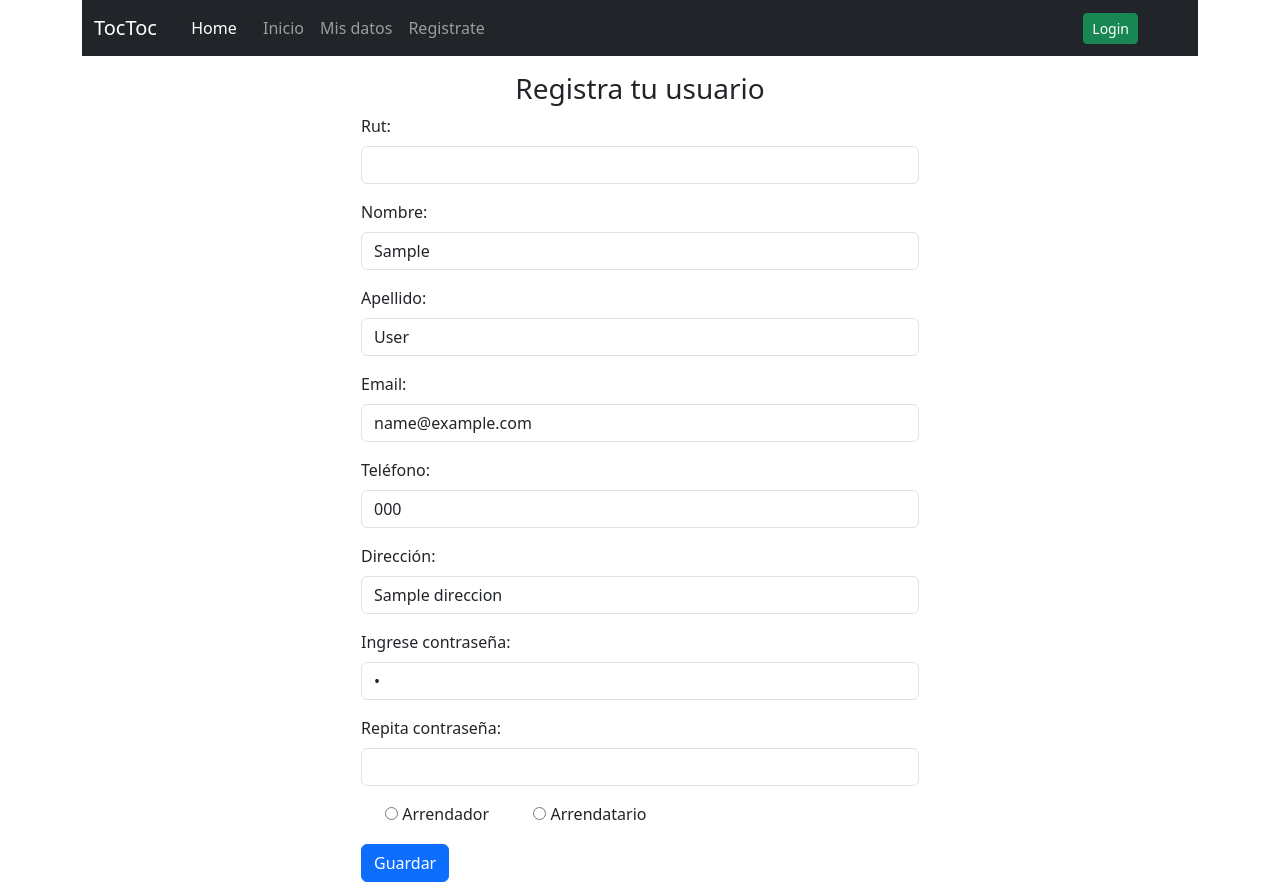
After one commit to Maxabraham86/proyecto_m7, a Django app: template main/templates/register.html in a window 1280 px wide. The commit adds this page. Run offline with Django 3.2, Linux system fonts and the light colour scheme; the template is opened without the code that fills it: most values are stand-ins (such as "Sample title", 1, 10 or a date in 2020); one stand-in notice (Sample message) is shown; some web fonts are replaced.

Commit message:
[UPDATE] se mejoran las vistas tanto de main como de inmueble, se ajusta los links del navbar, se deja funcional la funcion registro, y no permite registro si estas autenticado, se agragan mensajes en el service y la version queda completamente funcional

```diff
--- a/inmueble/templates/nuevo_inmueble.html
+++ b/inmueble/templates/nuevo_inmueble.html
@@ -59,7 +59,7 @@
 
             <div class="col-4 p-3">
                 <div class="mb-3">
-                    <select class="form-select" required name="tipo_inmueble">
+                    <select class="form-select" required name="tipo_vivienda">
                         <option value>Selecciona un tipo</option>
                         {% for tipo in tipos_inmueble %}
                         <option value="{{ tipo.0 }}">{{ tipo.1 }}</option>
@@ -69,7 +69,7 @@
 
                 <div class="mb-3">
                     <label for="nombre" class="form-label">Precio (CLP)</label>
-                    <input min="1000" name="precio" type="number" class="form-control" id="precio" required placeholder="$250.000">
+                    <input min="1000" name="precio_mensual" type="number" class="form-control" id="precio_mensual" required placeholder="$250.000">
                 </div>
 
                 <div class="mb-3">
--- a/main/services.py
+++ b/main/services.py
@@ -6,7 +6,7 @@ from django.db import connection
 from django.shortcuts import render, redirect
 from django.contrib import messages
 
-def crear_user(rut: str,first_name:str ,last_name:str, email:str, password:str, pass_confirm:str, direccion:str, telefono:str =None)->[bool, str]:
+def crear_user(req,rut: str,first_name:str ,last_name:str, email:str, password:str, pass_confirm:str, direccion:str, telefono:str =None)->[bool, str]:
         #validamos que el password coincida
     if password !=pass_confirm:
         return False, 'las contraseñas no coinciden'
@@ -29,8 +29,8 @@ def crear_user(rut: str,first_name:str ,last_name:str, email:str, password:str,
         direccion=direccion,
         telefono =telefono,
     )
-
     #4 si todo sale bien retornamos True
+    messages.success(req, 'Usuario creado con exito, ingrese a su sesion')
     return True
 
 def editar_user(username: str,first_name:str ,last_name:str, email:str, password:str, direccion:str, telefono:str =None):
--- a/main/templates/base.html
+++ b/main/templates/base.html
@@ -34,7 +34,7 @@
 
         </header>
 
-        {% if messages %}
+        <!-- {% if messages %}
         {% for message in messages %}
         <div class="alert
             alert-{{message.tags | calcular_clase }}
@@ -44,7 +44,7 @@
             <button type="button" class="btn-close" data-bs-dismiss="alert" aria-label="Close"></button>
         </div>
         {% endfor %}
-        {% endif %}
+        {% endif %} -->
 
         {% block navbar %}
         {% include 'snippets/navbar.html' %}
@@ -58,7 +58,7 @@
             <div class="col">
                 <div class="alert alert-{{ message.tags }} alert-dismissible fade show" role="alert">
                     <strong>{{ message }}</strong>
-                    <button type="button" class="btn btn-primary" data-bs-dismiss="alert"
+                    <button type="button" class="btn btn-close" data-bs-dismiss="alert"
                         aria-label="Close"></button>
                 </div>
             </div>
--- a/main/templates/index.html
+++ b/main/templates/index.html
@@ -22,7 +22,7 @@
 
 <div class="btn-group">
     <a href="/accounts/profile" class="btn btn-primary active" aria-current="page">cambio de dato</a>
-    <a href="/accounts/login/" class="btn btn-primary">Link</a>
+    <a href="/register/" class="btn btn-primary">registro</a>
 </div>
 
 {% endblock %}
--- /dev/null
+++ b/main/templates/register.html
@@ -0,0 +1,141 @@
+{% extends 'base.html' %}
+
+{% block content %}
+<div class="col-6 offset-3 ">
+    <h3 class="text-center">Registra tu usuario</h3>
+    <form action="{% url 'register'%}" method="post">
+        {% csrf_token %}
+        <div class="mb-3">
+            <label class="form-label">Rut:</label>
+            <input
+                id=""
+                type="text"
+                class="form-control"
+                name="rut"
+                placeholder=""
+                value="{{ rut | default:'' }}"
+                required
+            >
+        </div>
+        <div class="mb-3">
+            <label class="form-label">Nombre:</label>
+            <input
+                id=""
+                type="text"
+                class="form-control"
+                name="first_name"
+                placeholder=""
+                value="{{ first_name | default:'' }}"
+                required
+            >
+        </div>
+        <div class="mb-3">
+            <label class="form-label">Apellido:</label>
+            <input
+                id=""
+                type="text"
+                class="form-control"
+                name="last_name"
+                placeholder=""
+                value="{{ last_name | default:'' }}"
+                required
+            >
+        </div>
+        <div class="mb-3">
+            <label class="form-label">Email:</label>
+            <input
+                id=""
+                type="email"
+                class="form-control"
+                name="email"
+                placeholder=""
+                value="{{ email | default:'' }}"
+                required
+            >
+        </div>
+        <div class="mb-3">
+            <label class="form-label">Teléfono:</label>
+            <input
+                id=""
+                type="text"
+                class="form-control"
+                name="telefono"
+                placeholder=""
+                value="{{ telefono | default:'' }}"
+            >
+        </div>
+        <div class="mb-3">
+            <label class="form-label">Dirección:</label>
+            <input
+                id=""
+                type="text"
+                class="form-control"
+                name="direccion"
+                placeholder=""
+                value="{{ direccion | default:'' }}"
+                required
+            >
+        </div>
+        <div class="mb-3">
+            <label class="form-label">Ingrese contraseña:</label>
+            <input
+                id=""
+                type="password"
+                class="form-control"
+                name="password"
+                placeholder=""
+                value="{{ password | default:'' }}"
+                required
+            >
+        </div>
+        <div class="mb-3">
+            <label class="form-label">Repita contraseña:</label>
+            <input
+                id=""
+                type="password"
+                class="form-control"
+                name="pass_confirm"
+                placeholder=""
+                value="{{ pass_confirm | default:'' }}"
+                required
+            >
+        </div>
+        <div class="mb-3">
+            <div class="form-check form-check-inline">
+                <input
+                    id=""
+                    type="radio"
+                    class="form-check-imput"
+                    name="rol"
+                    placeholder=""
+                    value="arrendador"
+                    required
+                    {% if rol == 'arrendador' %}
+                        checked
+                    {% endif %}
+                >
+                <label class="form-check-label">Arrendador</label>
+            </div>
+            <div class="form-check form-check-inline">
+                <input
+                    id=""
+                    type="radio"
+                    class="form-check-imput"
+                    name="rol"
+                    placeholder=""
+                    value="arrendatario"
+                    required
+                    {% if rol == 'arrendatario' %}
+                        checked
+                    {% endif %}
+                >
+                <label class="form-check-label">Arrendatario</label>
+            </div>
+        </div>
+
+
+        <button type="submit" class="btn btn-primary">Guardar</button>
+    </form>
+</div>
+
+{% endblock %}
--- a/main/templates/snippets/navbar.html
+++ b/main/templates/snippets/navbar.html
@@ -22,20 +22,18 @@
                 {% if user.usuario.rol == 'arrendador' or user.is_staff %}
 
                 <li class="nav-item">
-                    <a class="nav-link" href=" {% url 'nuevo_inmueble' %}">nuevo inmueble</a>
+                    <a class="nav-link" href=" {% url 'nuevo_inmueble' %}">Agregar inmueble</a>
                 </li>
 
                 {% endif %}
 
-                <li class="nav-item">
-                    <a class="nav-link" href="{% url 'add_propiedad' %}">Agregar propiedades</a>
-                </li>
 
                 <li class="nav-item">
                     <a class="nav-link" href="{% url 'profile' %}">Mis datos</a>
                 </li>
+
                 <li class="nav-item">
-                    <a class="nav-link ml-5" href="#">Registrate</a>
+                    <a class="nav-link ml-5" href="{% url 'register' %}">Registrate</a>
                 </li>
             </ul>
             <div id="list-group-flush" class="d-flex mx-5" role="search">
```
Also changed, not shown: inmueble/views.py (+8 -3 lines), main/templates/profile.html (+4 -6 lines), main/views.py (+17 -5 lines), 1 other file.
